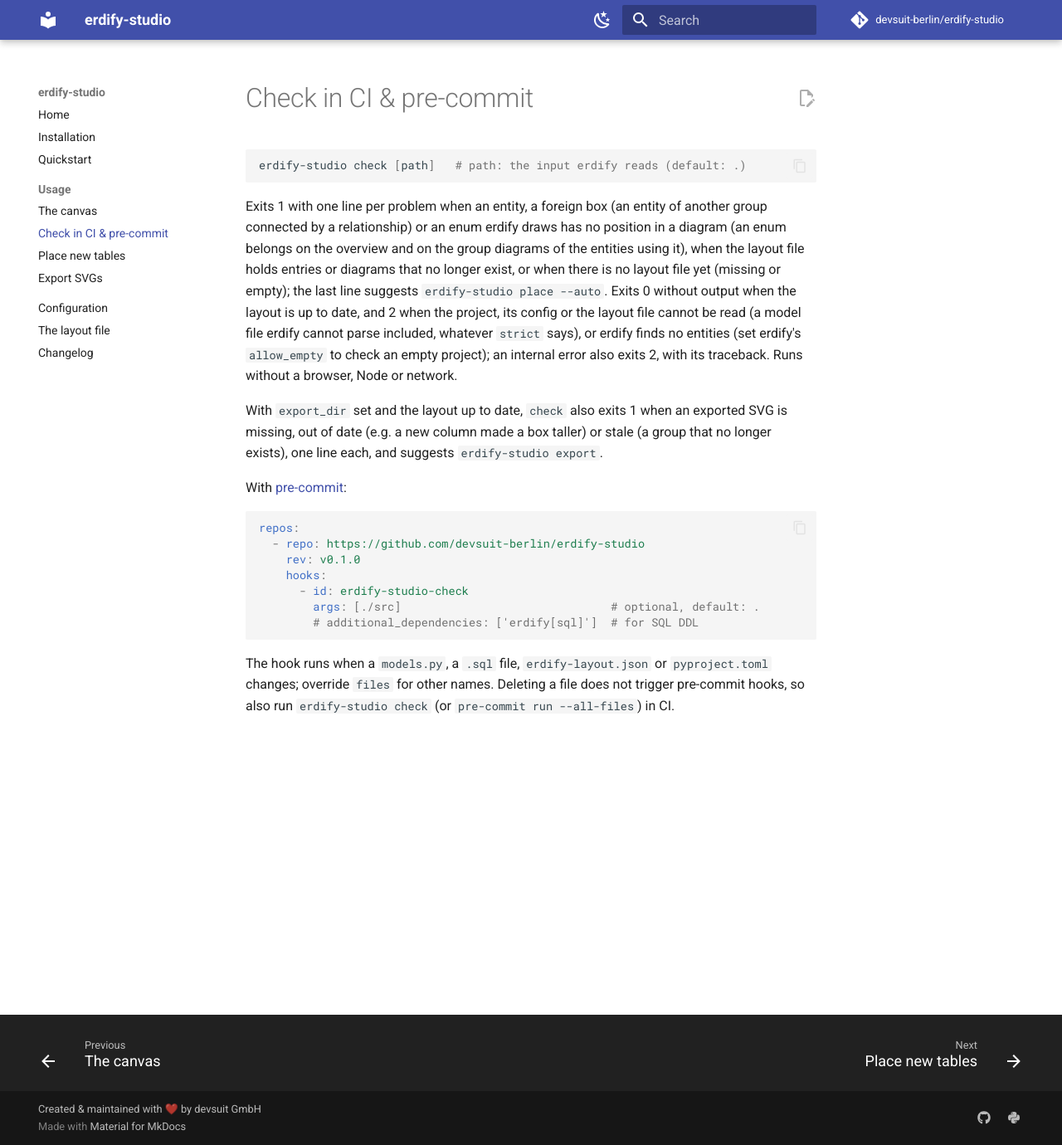
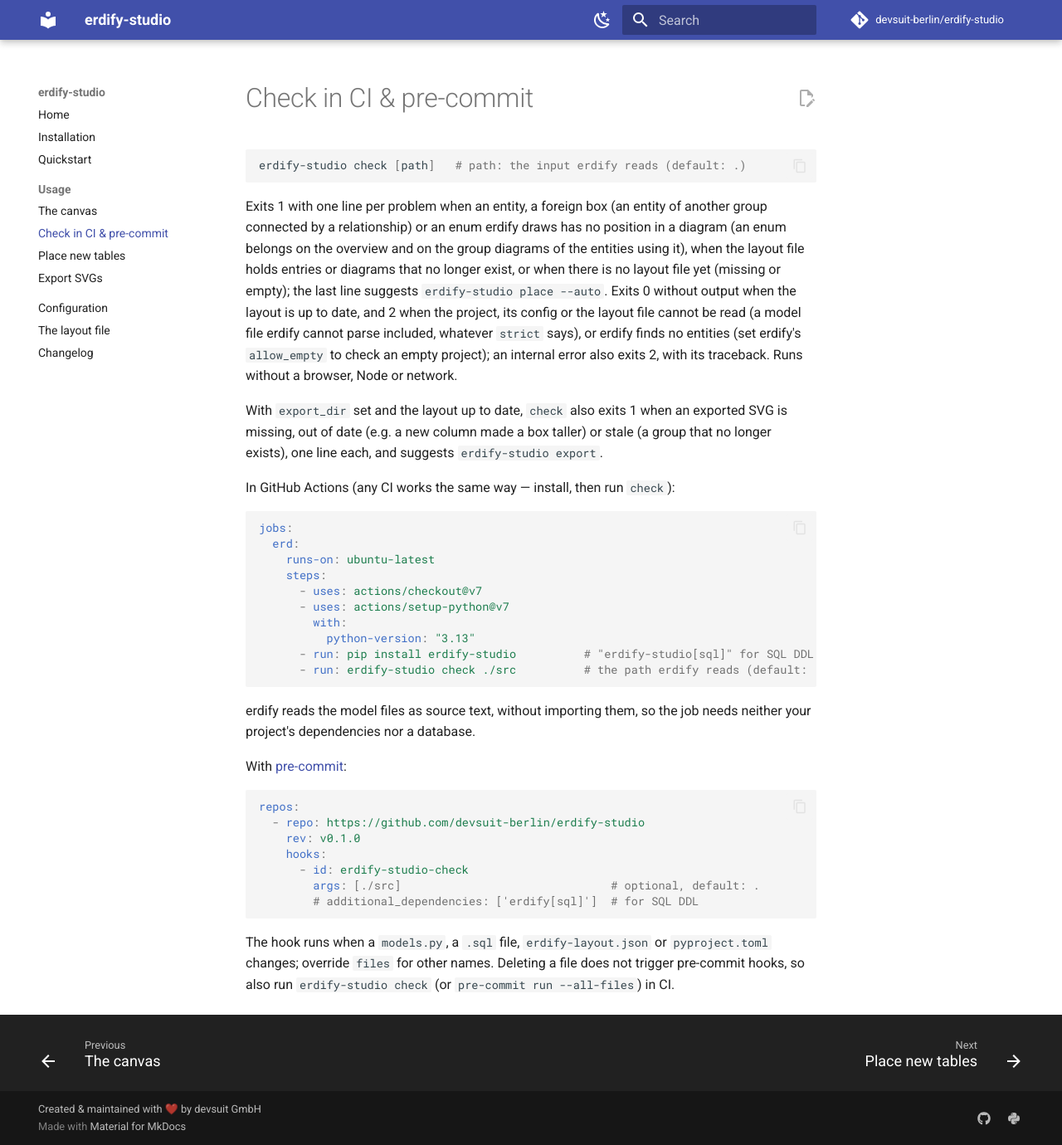
Before and after one commit to devsuit-berlin/erdify-studio, an MkDocs documentation site: the page built from docs/usage/ci.md, in a window 1280 px wide and 1380 px high. Shown: the whole window at 83% size. Built offline with MkDocs 1.6.1 and Material for MkDocs 9.7.7, drawn with Linux system fonts in a browser that asks for light colours; comment, search, counter and statistics services are not loaded.

Commit message:
docs: #9 - a CI example, config details, numbered quickstart; serial Pages deploys
- check in CI: a GitHub Actions job (static parsing: no project dependencies needed)
- configuration: relative paths, unknown keys, invalid values
- quickstart as a real numbered list
- CONTRIBUTING: how to build and serve the docs
- docs.yml: accurate --strict comment; one Pages deploy at a time

````diff
--- a/docs/usage/ci.md
+++ b/docs/usage/ci.md
@@ -19,6 +19,24 @@ With `export_dir` set and the layout up to date, `check` also exits 1 when an ex
 SVG is missing, out of date (e.g. a new column made a box taller) or stale (a group
 that no longer exists), one line each, and suggests `erdify-studio export`.
 
+In GitHub Actions (any CI works the same way — install, then run `check`):
+
+```yaml
+jobs:
+  erd:
+    runs-on: ubuntu-latest
+    steps:
+      - uses: actions/checkout@v7
+      - uses: actions/setup-python@v7
+        with:
+          python-version: "3.13"
+      - run: pip install erdify-studio          # "erdify-studio[sql]" for SQL DDL
+      - run: erdify-studio check ./src          # the path erdify reads (default: .)
+```
+
+erdify reads the model files as source text, without importing them, so the job needs
+neither your project's dependencies nor a database.
+
 With [pre-commit](https://pre-commit.com):
 
 ```yaml
````
Also changed, not shown: CONTRIBUTING.md (+7 -0 lines), docs/configuration.md (+5 -0 lines), docs/quickstart.md (+10 -8 lines), 1 other file.
